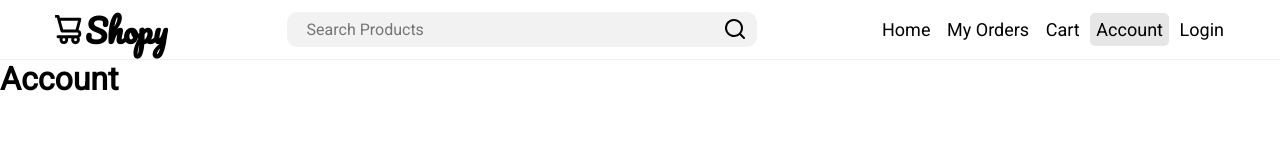
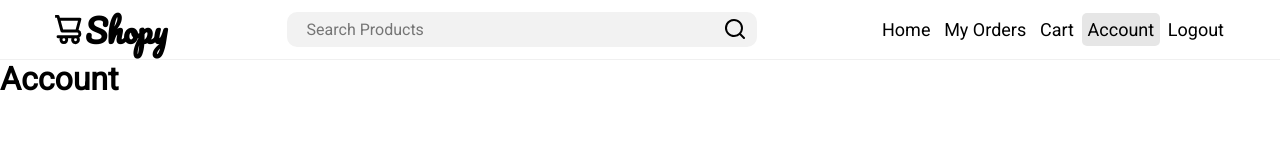
Before and after one commit to vishnudeviravi/ecommerce-mern, a Next.js app: page /account in a window 1280 px wide. Shown: the top 160 px of the page. Built offline with nearby package versions, Linux system fonts and the light colour scheme; sample sign-in values are in the browser's storage.

Commit message:
ADDING CHANGES

```diff
--- a/src/components/usernavbar.js
+++ b/src/components/usernavbar.js
@@ -2,8 +2,23 @@ import NavbarSearch from "./navbarsearch";
 import styles from "./usernavbar.module.css";
 import { UilShoppingCartAlt } from "@iconscout/react-unicons";
 import Link from "next/link";
+import { getToken, removeToken } from "../utils";
+import { useState, useEffect } from "react";
+import { useRouter } from "next/router";
 
 const UserNavbar = props => {
+  const router = useRouter();
+  const [token, setToken] = useState("");
+
+  useEffect(() => {
+    setToken(getToken());
+  }, []);
+
+  const logout = () => {
+    removeToken();
+    router.push("/user/login");
+  };
+
   return (
     <div className={styles.userNavbar}>
       <div className={styles.navLeft}>
@@ -24,7 +39,13 @@ const UserNavbar = props => {
         <p className={props.currentPage == "account" ? styles.active : null}>
           <Link href="/account"> Account</Link>
         </p>
-        <p>Login</p>
+        <p>
+          {token ? (
+            <span onClick={logout}>Logout</span>
+          ) : (
+            <Link href="/user/login">Login</Link>
+          )}
+        </p>
       </div>
     </div>
   );
--- a/src/pages/account.js
+++ b/src/pages/account.js
@@ -1,5 +1,6 @@
 import styles from "@/styles/account.module.css";
 import UserNavbar from "@/components/usernavbar";
+import withAuth from "@/utils/withAuth";
 
 const Account = () => {
   return (
@@ -10,4 +11,4 @@ const Account = () => {
   );
 };
 
-export default Account;
+export default withAuth(Account);
--- a/src/pages/cart.js
+++ b/src/pages/cart.js
@@ -1,5 +1,6 @@
 import styles from "@/styles/cart.module.css";
 import UserNavbar from "@/components/usernavbar";
+import withAuth from "@/utils/withAuth";
 
 const Cart = () => {
   return (
@@ -10,4 +11,4 @@ const Cart = () => {
   );
 };
 
-export default Cart;
+export default withAuth(Cart);
--- a/src/pages/myorders.js
+++ b/src/pages/myorders.js
@@ -1,5 +1,6 @@
 import styles from "@/styles/myorders.module.css";
 import UserNavbar from "@/components/usernavbar";
+import withAuth from "@/utils/withAuth";
 
 const MyOrders = () => {
   return (
@@ -10,4 +11,4 @@ const MyOrders = () => {
   );
 };
 
-export default MyOrders;
+export default withAuth(MyOrders);
--- a/src/utils/index.js
+++ b/src/utils/index.js
@@ -7,15 +7,20 @@ export const buildQuery = (label, data) => {
   return queryString;
 };
 
+export const setToken = token => {
+  if (typeof window != "undefined") {
+    localStorage.setItem("token", token);
+  }
+};
 
-export const setToken = token =>{
-if (typeof window != "undefined"){
-  localStorage.setItem("token",token)
-}
-}
+export const getToken = () => {
+  if (typeof window != "undefined") {
+    return localStorage.getItem("token");
+  }
+};
 
-export const getToken =()=>{
-  if (typeof window != "undefined"){
-    return localStorage.getItem("token")
+export const removeToken = () => {
+  if (typeof window != "undefined") {
+    return localStorage.removeItem("token");
   }
-}
+};
--- /dev/null
+++ b/src/utils/withAuth.js
@@ -0,0 +1,26 @@
+import { useEffect, useState } from "react";
+import { getToken } from "../utils";
+import { useRouter } from "next/router";
+
+const withAuth = WrappedComponet => {
+  return props => {
+    const router = useRouter();
+    const [token, setToken] = useState("");
+
+    useEffect(() => {
+      if (getToken()) {
+        setToken(getToken());
+      } else {
+        router.push("/user/login");
+      }
+    }, []);
+
+    if (token) {
+      return <WrappedComponet {...props} />;
+    } else {
+      return null;
+    }
+  };
+};
+
+export default withAuth;
```
Also changed, not shown: src/pages/index.js (+13 -11 lines), src/pages/user/login.js (+20 -16 lines).
